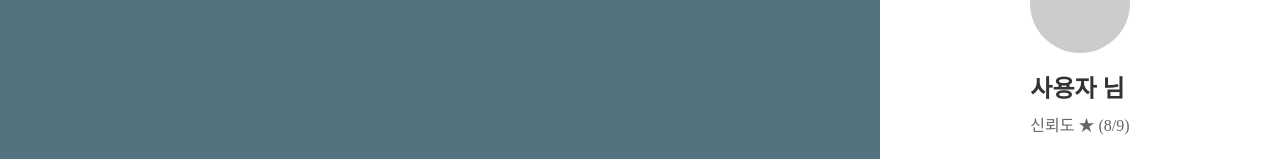
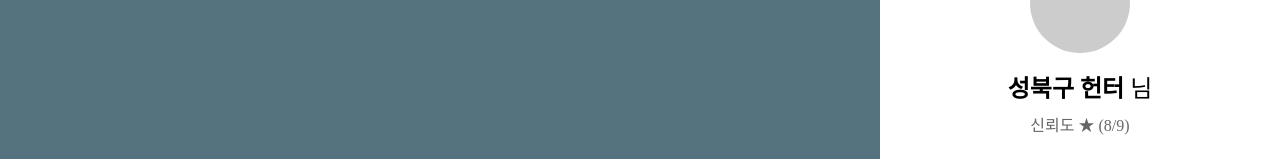
Before and after one commit to borrowLocal/frontend, a React (Create React App) app: page /myPage in a window 1280 px wide. Shown: the part 127-286 px from the top of the page. Built offline with nearby package versions, Linux system fonts and the light colour scheme.

Commit message:
Chore: 일부 변수명 수정, mockData 추가 및 알림 제거
- DB 필드명과 일치하도록 변수명 통일
- 동작 확인용 mockData 추가
- 불필요한 알림 설정 코드 제거
- UI 여백 등 CSS 소소한 수정

```diff
--- a/src/components/Auth/Register.js
+++ b/src/components/Auth/Register.js
@@ -3,12 +3,12 @@ import { Link } from 'react-router-dom';
 import './Auth.css';
 
 const Register = () => {
-  const [userName, setUserName] = useState('');
+  const [realName, seRealName] = useState('');
   const [nickName, setNickName] = useState('');
   const [email, setEmail] = useState('');
   const [password, setPassword] = useState('');
   const [confirmPW, setConfirmPW] = useState('');
-  const [bDay, setBDay] = useState('');
+  const [birthDate, setBirthDate] = useState('');
 
   return (
     <div className="register-form">
@@ -16,8 +16,8 @@ const Register = () => {
       <input
         type="text"
         placeholder="이름"
-        value={userName}
-        onChange={(e) => setUserName(e.target.value)}
+        value={realName}
+        onChange={(e) => seRealName(e.target.value)}
       />
       <input
         type="text"
@@ -49,8 +49,8 @@ const Register = () => {
       <input
         type="date"
         placeholder="생년월일"
-        value={bDay}
-        onChange={(e) => setBDay(e.target.value)}
+        value={birthDate}
+        onChange={(e) => setBirthDate(e.target.value)}
       />
       <button className="submit-button">회원가입</button>
       <div className="form-footer">
--- a/src/components/CardComponents/ProfileCard.js
+++ b/src/components/CardComponents/ProfileCard.js
@@ -2,17 +2,17 @@ import React, { useState, useEffect } from 'react';
 import './ProfileCard.css';
 
 const mockData = {
-  name: '성북구 헌터',
-  trust: 8,
+  nickName: '성북구 헌터',
+  rating: 8,
 };
 
 const ProfileCard = () => {
-  const [name, setName] = useState('');
-  const [trust, setTrust] = useState(0);
+  const [nickName, setNickName] = useState('');
+  const [rating, setRating] = useState(0);
 
   useEffect(() => {
-    setName(mockData.name);
-    setTrust(mockData.trust);
+    setNickName(mockData.nickName);
+    setRating(mockData.rating);
   }, []);
 
   return (
@@ -20,8 +20,8 @@ const ProfileCard = () => {
       <div className="profile-content">
         <img className="profile-image" />
         <div>
-          <p className="profile-card-name"><strong>{name}</strong>님</p>
-          <p className="profile-card-trust">신뢰도: ★ ({trust}/9)</p>
+          <p className="profile-card-name"><strong>{nickName}</strong>님</p>
+          <p className="profile-card-trust">신뢰도: ★ ({rating}/9)</p>
         </div>
       </div>
     </div>
--- a/src/components/MyMenu/EditProfile.js
+++ b/src/components/MyMenu/EditProfile.js
@@ -5,13 +5,12 @@ import './NotiToggle.css';
 
 const Register = () => {
   const navigate = useNavigate();
-  const [userName, setUserName] = useState('');
+  const [realName, setRealName] = useState('');
   const [nickName, setNickName] = useState('');
   const [password, setPassword] = useState('');
   const [newPW, setNewPW] = useState('');
   const [confirmPW, setConfirmPW] = useState('');
-  const [bDay, setBDay] = useState('');
-  const [notifications, setNotifications] = useState(false);
+  const [birthDate, setBirthDate] = useState('');
 
   return (
     <div className="editProfile-form">
@@ -19,8 +18,8 @@ const Register = () => {
       <input
         type="text"
         placeholder="이름"
-        value={userName}
-        onChange={(e) => setUserName(e.target.value)}
+        value={realName}
+        onChange={(e) => setRealName(e.target.value)}
       />
       <input
         type="text"
@@ -52,22 +51,9 @@ const Register = () => {
       <input
         type="date"
         placeholder="생년월일"
-        value={bDay}
-        onChange={(e) => setBDay(e.target.value)}
+        value={birthDate}
+        onChange={(e) => setBirthDate(e.target.value)}
       />
-
-      <div className="notification-setting">
-        <span>알림 설정</span>
-        <label className="toggle-switch">
-          <input
-            type="checkbox"
-            checked={notifications}
-            onChange={() => setNotifications(!notifications)}
-          />
-          <span className="toggle-slider"></span>
-        </label>
-      </div>
-
       <button className="submit-button" onClick={() => navigate('/myPage')}>
         수정 완료
     </button>
--- a/src/components/MyMenu/MyPage.css
+++ b/src/components/MyMenu/MyPage.css
@@ -13,15 +13,18 @@
   margin-bottom: 1rem;
 }
 
-.profile-info h2 {
+.profile-info .profile-rating {
+  margin: 0;
+  color: #666;
+  display: flex;
+  justify-content: center;
+}
+
+.profile-nickName {
   margin: 0;
   font-size: 1.5rem;
   margin-bottom: 0.5rem;
-}
-
-.profile-info p {
-  margin: 0;
-  color: #666;
+  color: black;
 }
 
 .menu-list {
--- a/src/components/MyMenu/MyPage.js
+++ b/src/components/MyMenu/MyPage.js
@@ -1,15 +1,28 @@
-import React from 'react';
+import React, { useState, useEffect } from 'react';
 import { Link } from 'react-router-dom';
 import './MyPage.css';
 
+const mockData = {
+  nickName: '성북구 헌터',
+  rating: 8,
+};
+
 const MyPage = () => {
+  const [nickName, setNickName] = useState('');
+  const [rating, setRating] = useState(0);
+
+    useEffect(() => {
+      setNickName(mockData.nickName);
+      setRating(mockData.rating);
+    }, []);
+
   return (
     <div className='mypage-container'>
       <div className="profile-section">
         <div className="profile-image"></div>
         <div className="profile-info">
-          <h2>사용자 님</h2>
-          <p>신뢰도 ★ (8/9)</p>
+          <p className='profile-nickName'><strong>{nickName}</strong> 님</p>
+          <p className='profile-rating'>신뢰도 ★ ({rating}/9)</p>
         </div>
       </div>
 
--- a/src/components/MyMenu/RegisteredItem/ItemRegister.css
+++ b/src/components/MyMenu/RegisteredItem/ItemRegister.css
@@ -1,7 +1,5 @@
 .item-register-container {
-    margin-top: 8rem;
-    padding-left: 2rem;
-    padding-right: 2rem;
+    padding: 2rem 2rem 0rem 2rem;
 }
 
 .form-buttons {
@@ -34,7 +32,7 @@
   display: flex;
   gap: 25px;
   border-radius: 20px 20px 0px 0px;
-  min-height: calc(100vh - 12.5rem);
+  min-height: calc(100vh - 2rem);
   margin-bottom: 0%;
   padding: 3rem;
   background-color: white;
--- a/src/components/MyMenu/RegisteredItem/RegisteredItem.css
+++ b/src/components/MyMenu/RegisteredItem/RegisteredItem.css
@@ -1,5 +1,4 @@
 .registered-item-container {
-    margin-top: 5.5rem;
     padding: 2rem;
 }
 
```
